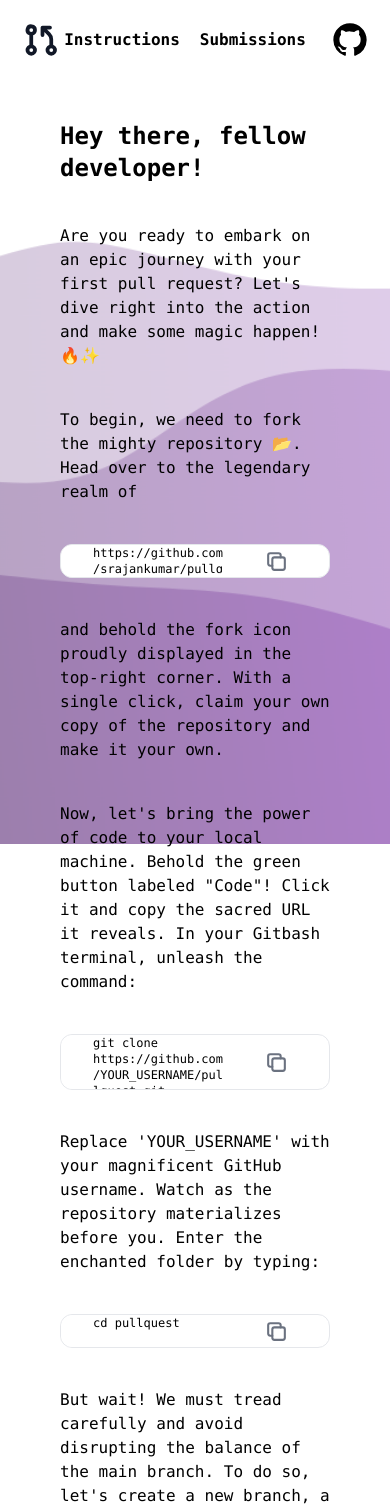
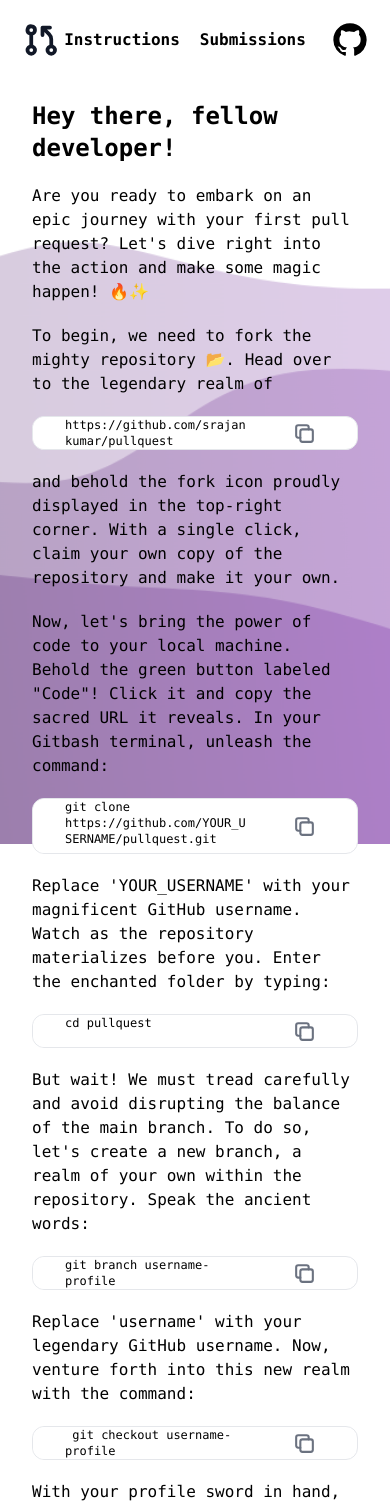
Before and after one commit to srajankumar/pullquest, a Next.js app: page /instructions in a window 390 px wide. Shown: the top 1506 px of the page. Built offline with nearby package versions, Linux system fonts and the light colour scheme.

Commit message:
style fixed for mobile view

```diff
--- a/src/pages/explanation.jsx
+++ b/src/pages/explanation.jsx
@@ -6,11 +6,11 @@ function Explanation() {
   return (
     <>
       <Background />
-      <div className="w-full justify-center md:p-10 p-5 mb-10 items-center">
-        <div className="flex sm:text-3xl text-2xl font-bold mx-10 my-5">
+      <div className="w-full justify-center md:p-10 px-5 mb-10 items-center">
+        <div className="flex sm:text-3xl text-2xl font-bold md:mx-10 sm:mx-5 mx-3 my-5">
           What did I just do?
         </div>
-        <div className="md:text-xl m-10 sm:text-lg ">
+        <div className="md:text-xl md:m-10 my-5 sm:mx-5 mx-3 sm:text-lg ">
           <h1 className="text-black font-bold text-2xl title-font mb-4">
             Step 1: Fork the Repository
           </h1>
@@ -29,7 +29,7 @@ function Explanation() {
             </span>
           </div>
         </div>
-        <div className="md:text-xl m-10 sm:text-lg ">
+        <div className="md:text-xl md:m-10 my-5 sm:mx-5 mx-3 sm:text-lg ">
           <h1 className="text-black font-bold text-2xl title-font mb-4">
             Step 2: Clone the Repository
           </h1>
@@ -55,7 +55,7 @@ function Explanation() {
             </div>
           </div>
         </div>
-        <div className="md:text-xl m-10 sm:text-lg ">
+        <div className="md:text-xl md:m-10 my-5 sm:mx-5 mx-3 sm:text-lg ">
           <h1 className="text-black font-bold text-2xl title-font mb-4">
             Step 3: Create a New Branch
           </h1>
@@ -83,7 +83,7 @@ function Explanation() {
             </span>
           </div>
         </div>
-        <div className="md:text-xl m-10 sm:text-lg ">
+        <div className="md:text-xl md:m-10 my-5 sm:mx-5 mx-3 sm:text-lg ">
           <h1 className="text-black font-bold text-2xl title-font mb-4">
             Step 4: Make Your Changes
           </h1>
@@ -101,7 +101,7 @@ function Explanation() {
             </span>
           </div>
         </div>
-        <div className="md:text-xl m-10 sm:text-lg ">
+        <div className="md:text-xl md:m-10 my-5 sm:mx-5 mx-3 sm:text-lg ">
           <h1 className="text-black font-bold text-2xl title-font mb-4">
             Step 5: Stage and Commit Your Changes
           </h1>
@@ -136,7 +136,7 @@ function Explanation() {
             </span>
           </div>{" "}
         </div>
-        <div className="md:text-xl m-10 sm:text-lg ">
+        <div className="md:text-xl md:m-10 my-5 sm:mx-5 mx-3 sm:text-lg ">
           <h1 className="text-black font-bold text-2xl title-font mb-4">
             Step 6: Push the Changes
           </h1>
@@ -155,7 +155,7 @@ function Explanation() {
             </span>
           </div>
         </div>
-        <div className="md:text-xl m-10 sm:text-lg ">
+        <div className="md:text-xl md:m-10 my-5 sm:mx-5 mx-3 sm:text-lg ">
           <h1 className="text-black font-bold text-2xl title-font mb-4">
             Step 7: Create the Pull Request
           </h1>
@@ -187,7 +187,7 @@ function Explanation() {
             </span>
           </div>
         </div>
-        <div className="md:text-xl m-10 sm:text-lg ">
+        <div className="md:text-xl md:m-10 my-5 sm:mx-5 mx-3 sm:text-lg ">
           <h1 className="text-black font-bold title-font mb-4">
             I hope this provides a clear explanation of each step and their
             significance in the pull request process!
--- a/src/pages/instructions.jsx
+++ b/src/pages/instructions.jsx
@@ -83,64 +83,64 @@ function Instruction() {
   return (
     <>
       <Background />
-      <div className="w-full justify-center md:p-10 p-5 mb-10 items-center">
-        <div className="flex sm:text-3xl text-2xl font-bold mx-10 my-5">
+      <div className="w-full justify-center md:p-10 px-5 mb-10 items-center">
+        <div className="flex sm:text-3xl text-2xl font-bold md:mx-10 sm:mx-5 mx-3 my-5">
           Hey there, fellow developer!
         </div>
-        <div className="flex md:text-xl sm:text-lg m-10">
+        <div className="flex md:text-xl sm:text-lg md:m-10 my-5 sm:mx-5 mx-3">
           Are you ready to embark on an epic journey with your first pull
           request? Let&apos;s dive right into the action and make some magic
           happen! 🔥✨
         </div>
-        <div className="flex md:text-xl sm:text-lg m-10">
+        <div className="flex md:text-xl sm:text-lg md:m-10 my-5 sm:mx-5 mx-3">
           To begin, we need to fork the mighty repository 📂. Head over to the
           legendary realm of
         </div>
-        <div className="flex items-center border rounded-xl m-10 bg-white">
+        <div className="flex items-center border rounded-xl md:m-10 my-5 sm:mx-5 mx-3 bg-white">
           {renderTextArea(0)}
           {renderButton(0)}
         </div>
-        <div className="flex md:text-xl sm:text-lg m-10">
+        <div className="flex md:text-xl sm:text-lg md:m-10 my-5 sm:mx-5 mx-3">
           and behold the fork icon proudly displayed in the top-right corner.
           With a single click, claim your own copy of the repository and make it
           your own.
         </div>
-        <div className="flex md:text-xl sm:text-lg m-10">
+        <div className="flex md:text-xl sm:text-lg md:m-10 my-5 sm:mx-5 mx-3">
           Now, let&apos;s bring the power of code to your local machine. Behold
           the green button labeled &quot;Code&quot;! Click it and copy the
           sacred URL it reveals. In your Gitbash terminal, unleash the command:
         </div>
-        <div className="flex sm:h-auto h-14 items-center border rounded-xl m-10 bg-white">
+        <div className="flex sm:h-auto h-14 items-center border rounded-xl md:m-10 my-5 sm:mx-5 mx-3 bg-white">
           {renderTextArea(1)}
           {renderButton(1)}
         </div>
-        <div className="flex md:text-xl sm:text-lg m-10">
+        <div className="flex md:text-xl sm:text-lg md:m-10 my-5 sm:mx-5 mx-3">
           Replace &apos;YOUR_USERNAME&apos; with your magnificent GitHub
           username. Watch as the repository materializes before you. Enter the
           enchanted folder by typing:
         </div>
-        <div className="flex items-center border rounded-xl m-10 bg-white">
+        <div className="flex items-center border rounded-xl md:m-10 my-5 sm:mx-5 mx-3 bg-white">
           {renderTextArea(2)}
           {renderButton(2)}
         </div>
-        <div className="flex md:text-xl sm:text-lg m-10">
+        <div className="flex md:text-xl sm:text-lg md:m-10 my-5 sm:mx-5 mx-3">
           But wait! We must tread carefully and avoid disrupting the balance of
           the main branch. To do so, let&apos;s create a new branch, a realm of
           your own within the repository. Speak the ancient words:
         </div>{" "}
-        <div className="flex items-center border rounded-xl m-10 bg-white">
+        <div className="flex items-center border rounded-xl md:m-10 my-5 sm:mx-5 mx-3 bg-white">
           {renderTextArea(3)}
           {renderButton(3)}
         </div>
-        <div className="flex md:text-xl sm:text-lg m-10">
+        <div className="flex md:text-xl sm:text-lg md:m-10 my-5 sm:mx-5 mx-3">
           Replace &apos;username&apos; with your legendary GitHub username. Now,
           venture forth into this new realm with the command:
         </div>
-        <div className="flex items-center border rounded-xl m-10 bg-white">
+        <div className="flex items-center border rounded-xl md:m-10 my-5 sm:mx-5 mx-3 bg-white">
           {renderTextArea(4)}
           {renderButton(4)}
         </div>
-        <div className="flex md:text-xl sm:text-lg m-10">
+        <div className="flex md:text-xl sm:text-lg md:m-10 my-5 sm:mx-5 mx-3">
           With your profile sword in hand, let&apos;s add your unique profile
           details to the hallowed hall of fame! Seek out the src/components
           directory within your downloaded repository. Open the sacred data.json
@@ -148,64 +148,64 @@ function Instruction() {
           you shall join their ranks! Using their wisdom as a guide, add your
           own profile in the following format:
         </div>
-        <div className="flex sm:h-56 h-44 items-center border rounded-xl m-10 bg-white">
+        <div className="flex sm:h-56 h-44 items-center border rounded-xl md:m-10 my-5 sm:mx-5 mx-3 bg-white">
           {renderTextArea(5)}
           {renderButton(5)}
         </div>
-        <div className="flex md:text-xl sm:text-lg m-10">
+        <div className="flex md:text-xl sm:text-lg md:m-10 my-5 sm:mx-5 mx-3">
           Feel the thrill of shaping your destiny with each keystroke. Save the
           file, for your journey is not yet complete.
         </div>
-        <div className="flex md:text-xl sm:text-lg m-10">
+        <div className="flex md:text-xl sm:text-lg md:m-10 my-5 sm:mx-5 mx-3">
           Now, it&apos;s time to gather your changes and prepare them for the
           grand quest ahead. Invoke the sacred command:
         </div>{" "}
-        <div className="flex items-center border rounded-xl m-10 bg-white">
+        <div className="flex items-center border rounded-xl md:m-10 my-5 sm:mx-5 mx-3 bg-white">
           {renderTextArea(6)}
           {renderButton(6)}
         </div>
-        <div className="flex md:text-xl sm:text-lg m-10">
+        <div className="flex md:text-xl sm:text-lg md:m-10 my-5 sm:mx-5 mx-3">
           Every change, every line of code, is now staged and ready for
           greatness. Commit your work with a powerful message that echoes
           through the ages:
         </div>{" "}
-        <div className="flex sm:h-auto h-14 items-center border rounded-xl m-10 bg-white">
+        <div className="flex sm:h-auto h-14 items-center border rounded-xl md:m-10 my-5 sm:mx-5 mx-3 bg-white">
           {renderTextArea(7)}
           {renderButton(7)}
         </div>
-        <div className="flex md:text-xl sm:text-lg m-10">
+        <div className="flex md:text-xl sm:text-lg md:m-10 my-5 sm:mx-5 mx-3">
           The time has come to push your changes to your forked repository,
           illuminating the path for all to see. Unleash the command:
         </div>{" "}
-        <div className="flex items-center border rounded-xl m-10 bg-white">
+        <div className="flex items-center border rounded-xl md:m-10 my-5 sm:mx-5 mx-3 bg-white">
           {renderTextArea(8)}
           {renderButton(8)}
         </div>
-        <div className="flex md:text-xl sm:text-lg m-10">
+        <div className="flex md:text-xl sm:text-lg md:m-10 my-5 sm:mx-5 mx-3">
           The forces of Git and GitHub shall carry your code to the distant
           reaches of the digital realm.
         </div>
-        <div className="flex md:text-xl sm:text-lg m-10">
+        <div className="flex md:text-xl sm:text-lg md:m-10 my-5 sm:mx-5 mx-3">
           Now, brave warrior, open your web browser and gaze upon your forked
           copy in your GitHub dominion. A new chapter unfolds before you as you
           create a pull request, a gateway between realms. Select the &apos;new
           branch&apos; you have forged and aim it towards the realm of
           srajan&apos;s profile branch.
         </div>
-        <div className="flex md:text-xl sm:text-lg m-10">
+        <div className="flex md:text-xl sm:text-lg md:m-10 my-5 sm:mx-5 mx-3">
           With a mighty click, submit your pull request and await the moment
           when fate intervenes. The repository owner shall review your valorous
           contribution and, upon merging it successfully, your profile shall
           take its rightful place among the honored ranks. Behold, as your name
           shines brightly in the submissions tab, a beacon of your triumph! ⭐
         </div>
-        <div className="flex md:text-xl sm:text-lg m-10">
+        <div className="flex md:text-xl sm:text-lg md:m-10 my-5 sm:mx-5 mx-3">
           Congratulations, brave developer, on conquering your first pull
           request and leaving your mark upon the codebase. May your future
           contributions be even more awe-inspiring as you continue your
           legendary journey!
         </div>
-        <div className="text-center rounded-lg text-lg m-10 md:py-5 py-3 bg-[#1111111c]">
+        <div className="text-center rounded-lg text-lg md:m-10 my-5 sm:mx-5 mx-3 md:py-5 py-3 bg-[#1111111c]">
           <Link href="/explanation" className="font-bold hover:text-purple-950">
             Explanation ?
           </Link>
```
Also changed, not shown: src/components/data.json (+11 -7 lines).
